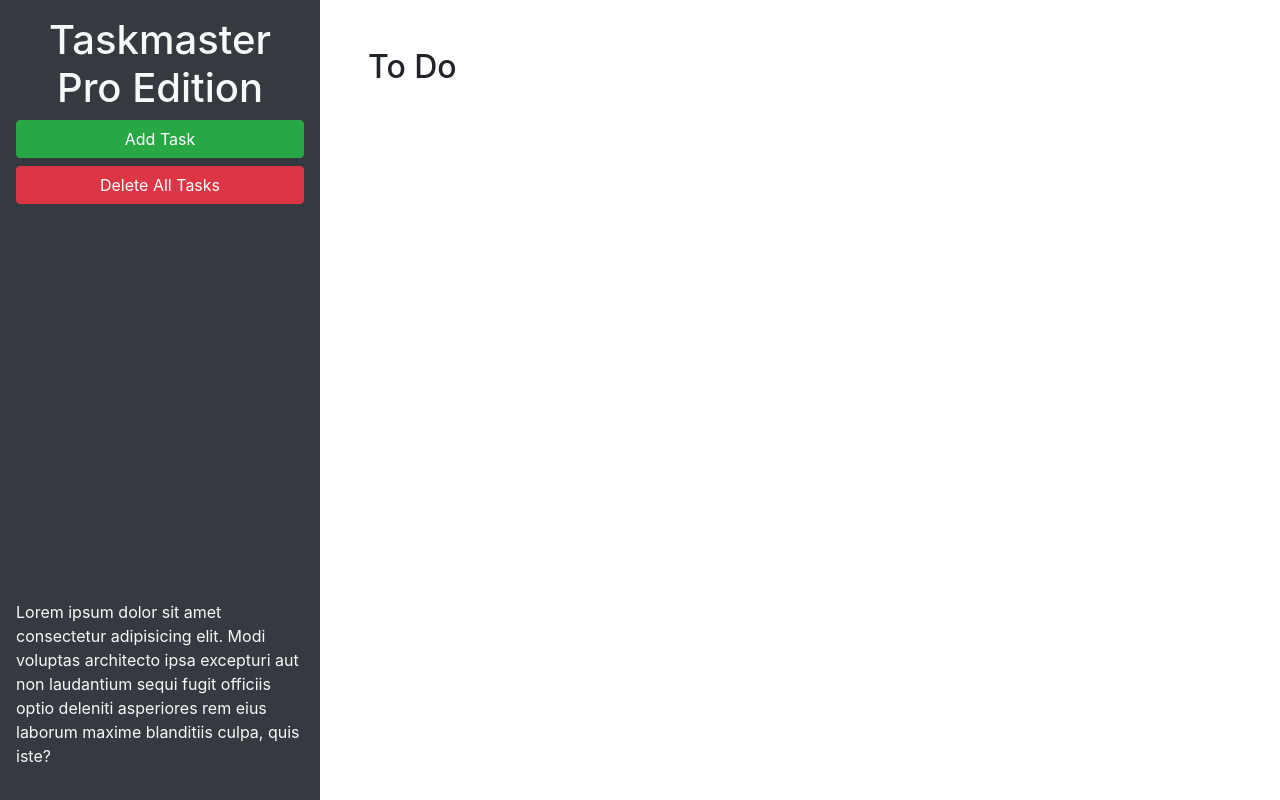
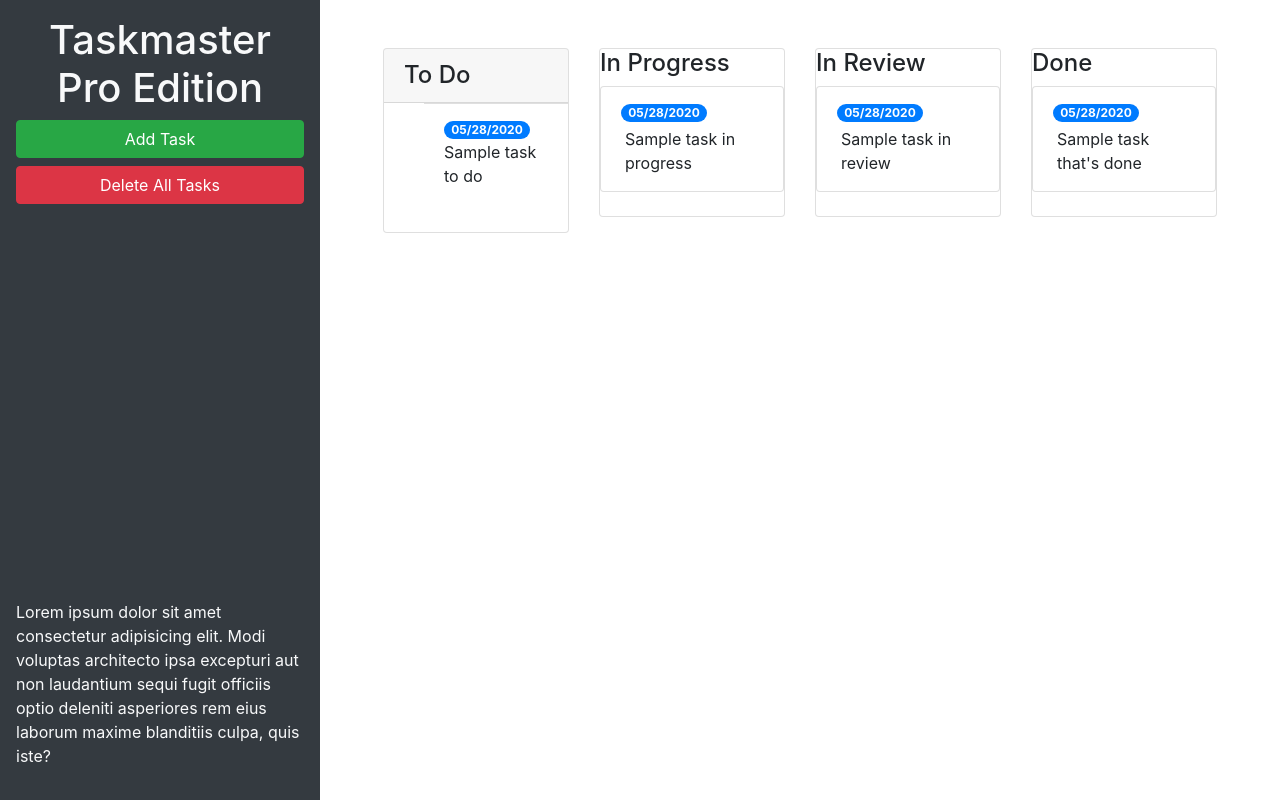
Before and after one commit to greg1494/taskmaster-pro, a plain HTML site: page taskmaster-starter/index.html in a window 1280 px wide. Drawn offline with nearby package versions, Linux system fonts and the light colour scheme.

Commit message:
add bootstrap components

```diff
--- a/taskmaster-starter/assets/js/script.js
+++ b/taskmaster-starter/assets/js/script.js
@@ -139,6 +139,8 @@ $(".list-group").on("blur", "input[type='text']", function() {
   $(this).replaceWith(taskSpan);
 });
 
+
+
 // modal was triggered
 $("#task-form-modal").on("show.bs.modal", function() {
   // clear values
--- a/taskmaster-starter/index.html
+++ b/taskmaster-starter/index.html
@@ -24,9 +24,66 @@
       </p>
     </header>
     <main class="col-12 col-lg-9">
-      <div class="m-5">
-        <h2>To Do</h2>
-        <ul id="list-toDo" class="list-group"> </ul>
+      <div class="m-5 row justify-content-around">
+        <div class="col-12 col-md-6 col-xl-3 mb-3">
+          <div class="card">
+            <h4 class="card-header">
+              To Do
+            </h4>
+            <ul id="list-toDo" class="list-group-flush">
+              <li class="list-group-item">
+                <span class="badge badge-primary badge-pill">05/28/2020</span>
+                <p class="m-l">Sample task to do</p>
+              </li>
+            </ul>
+          </div>
+        </div>
+        <!-- todo end -->
+        <!-- in progress starts -->
+        <div class="col-12 col-md-6 col-xl-3 mb-3">
+          <div class="card">
+            <h4 class="card-reader">
+              In Progress
+            </h4>
+            <ul id="list-inProgress" class="list-group">
+              <li class="list-group-item">
+                <span class="badge badge-primary badge-pill">05/28/2020</span>
+                <p class="m-1">Sample task in progress</p>
+              </li>
+            </ul>
+          </div>
+        </div>
+        <!-- in progress end -->
+        <!-- in review start -->
+        <div class="col-12 col-md-6 col-xl-3 mb-3">
+          <div class="card">
+            <h4 class="card-reader">
+              In Review
+            </h4>
+            <ul id="list-inReview" class="list-group">
+              <li class="list-group-item">
+                <span class="badge badge-primary badge-pill">05/28/2020</span>
+                <p class="m-1">Sample task in review</p>
+              </li>
+            </ul>
+          </div>
+        </div>
+        <!-- in review end -->
+        <!-- done start -->
+        <div class="col-12 col-md-6 col-xl-3 mb-3">
+          <div class="card">
+            <h4 class="card-reader">
+              Done
+            </h4>
+            <ul id="list-done" class="list-group">
+              <li class="list-group-item">
+                <span class="badge badge-primary badge-pill">05/28/2020</span>
+                <p class="m-1">Sample task that's done</p>
+              </li>
+            </ul>
+          </div>
+        </div>
+        <!-- done end -->
       </div>
     </main>
   </div>
@@ -46,11 +103,11 @@
           <form>
             <div class="form-group">
               <label for="modalTaskDescription">Task description</label>
-              <textarea id="modalTaskDescription" rows="3"></textarea>
+              <textarea id="modalTaskDescription" rows="3" class="form-control"></textarea>
             </div>
             <div class="form-group">
               <label for="modalDueDate">Due date</label>
-              <input type="text" id="modalDueDate" placeholder="mm/dd/yyyy" autocomplete="off" />
+              <input type="text" class="form-control" id="modalDueDate" placeholder="mm/dd/yyyy" autocomplete="off" />
             </div>
           </form>
         </div>
```
